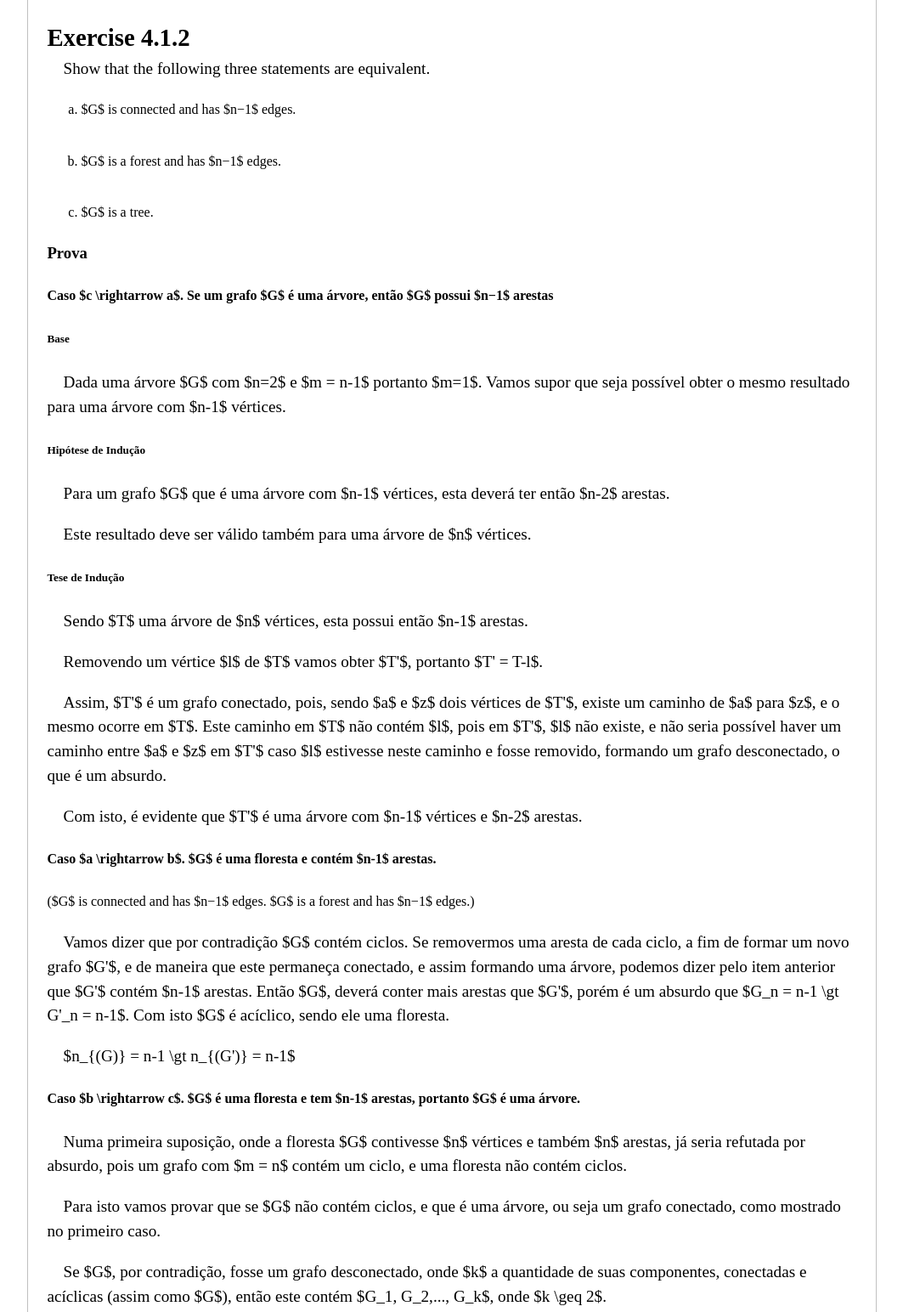
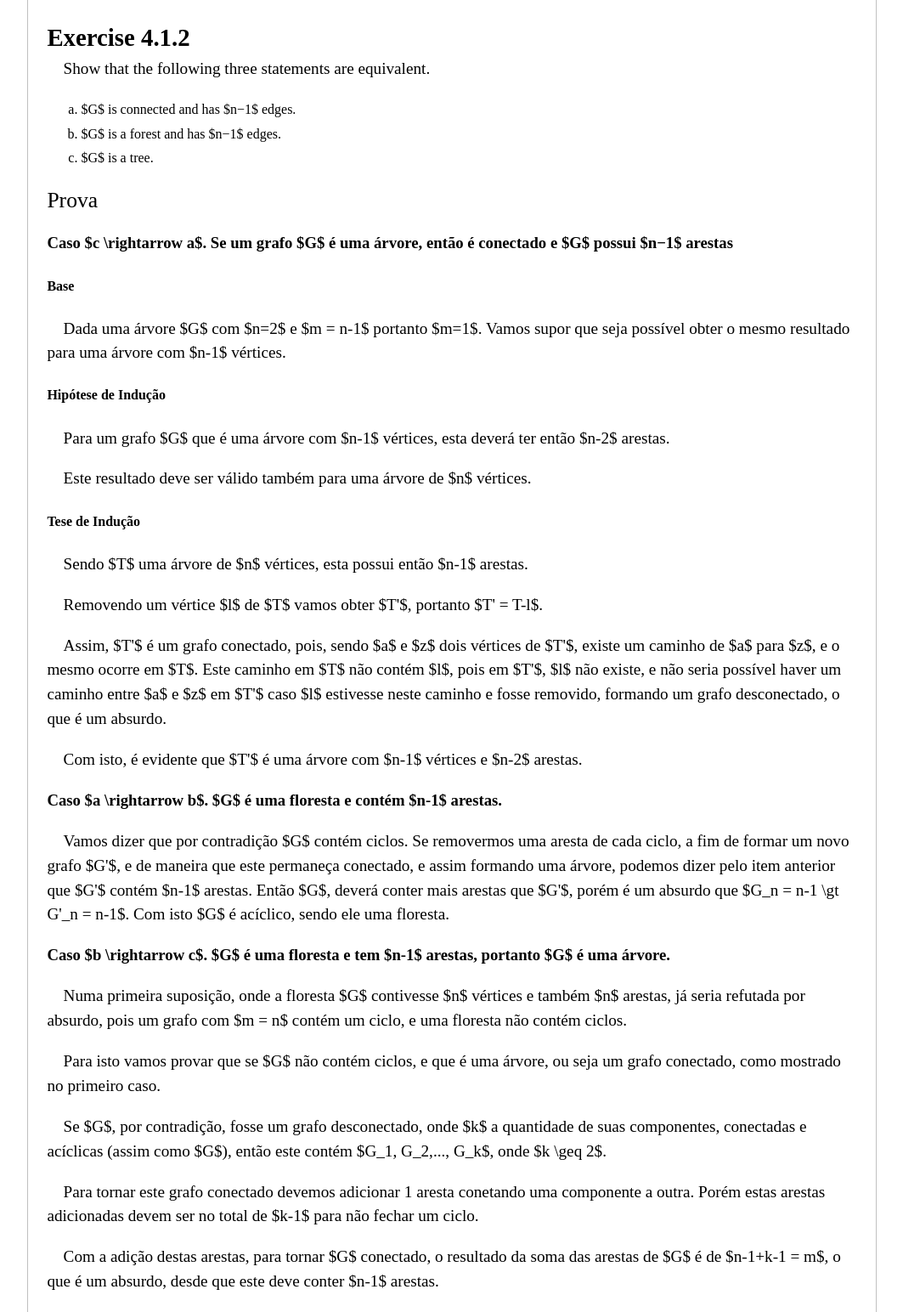
Before and after one commit to vanessametonini/grahps-theory, a website: page lista04/index.html in a window 1280 px wide. Shown: the part 237-1781 px from the top of the page at 85% size, without its empty margins (108-1171 px from the left). Drawn offline with Linux system fonts and the light colour scheme.

Commit message:
L04 tentando resolver 4.1.3 :/

```diff
--- a/css/gt-theme.css
+++ b/css/gt-theme.css
@@ -63,6 +63,11 @@ ol.alpha li {
   padding-bottom: 2em;
 }
 
+
+ol.alpha.enumciado li {
+  padding-bottom: 0;
+}
+
 ol.alpha li:last-child {
   padding-bottom: 0;
 }
@@ -82,7 +87,11 @@ main h2 + p {
   padding-left: 1em;
 }
 
-section h2,
+section h2 {
+  font-weight: 300;
+  font-size: 1.6em;
+}
+
 article p {
   font-weight: 300;
   font-size: 1.2em;
--- a/lista04/index.html
+++ b/lista04/index.html
@@ -19,31 +19,27 @@
             <h1>Exercise 4.1.2</h1>
             <section>
                 <p>Show that the following three statements are equivalent.</p>
-                <ol class="alpha">
+                <ol class="alpha enumciado">
                     <li>$G$ is connected and has $n−1$ edges.</li>
                     <li>$G$ is a forest and has $n−1$ edges.</li>
                     <li>$G$ is a tree.</li>
                 </ol>
             </section>
             <section>
-                <!-- <h3>Lema: Uma árvore é um grafo conectado e sem ciclos.</h3>
-                <p>
-
-                </p> -->
-                <h3>Prova</h3>
-                <h4>Caso $c \rightarrow a$. Se um grafo $G$ é uma árvore, então $G$ possui $n−1$ arestas</h4>
-                <h5>Base</h5>
+                <h2>Prova</h2>
+                <h3>Caso $c \rightarrow a$. Se um grafo $G$ é uma árvore, então é conectado e $G$ possui $n−1$ arestas</h3>
+                <h4>Base</h4>
                 <p>
                     Dada uma árvore $G$ com $n=2$ e $m = n-1$ portanto $m=1$. Vamos supor que seja possível obter o mesmo resultado para uma árvore com $n-1$ vértices.
                 </p>
-                <h5>Hipótese de Indução</h5>
+                <h4>Hipótese de Indução</h4>
                 <p>
                     Para um grafo $G$ que é uma árvore com $n-1$ vértices, esta deverá ter então $n-2$ arestas.
                 </p>
                 <p>
                     Este resultado deve ser válido também para uma árvore de $n$ vértices.
                 </p>
-                <h5>Tese de Indução</h5>
+                <h4>Tese de Indução</h4>
                 <p>
                     Sendo $T$ uma árvore de $n$ vértices, esta possui então $n-1$ arestas.
                 </p>
@@ -57,16 +53,17 @@
                     Com isto, é evidente que $T'$ é uma árvore com $n-1$ vértices e $n-2$ arestas.
                 </p>
 
-                <h4>Caso $a \rightarrow b$. $G$ é uma floresta e contém $n-1$ arestas. </h4>
-                ($G$ is connected and has $n−1$ edges. $G$ is a forest and has $n−1$ edges.)
+                <h3>Caso $a \rightarrow b$. $G$ é uma floresta e contém $n-1$ arestas. </h3>
                 <p>
                     Vamos dizer que por contradição $G$ contém ciclos. Se removermos uma aresta de cada ciclo, a fim de formar um novo grafo $G'$, e de maneira que este permaneça conectado, e assim formando uma árvore, podemos dizer pelo item anterior que $G'$ contém $n-1$ arestas. Então $G$, deverá conter mais arestas que $G'$, porém é um absurdo que $G_n = n-1 \gt G'_n = n-1$. Com isto $G$ é acíclico, sendo ele uma floresta.
                 </p>
-                <p>
-                    $n_{(G)} = n-1 \gt n_{(G')} = n-1$
-                </p>
 
-                <h4>Caso $b \rightarrow c$. $G$ é uma floresta e tem $n-1$ arestas, portanto $G$ é uma árvore.</h4>
+                <h3>Caso $b \rightarrow c$. $G$ é uma floresta e tem $n-1$ arestas, portanto $G$ é uma árvore.</h3>
+                <!-- <pre>
+                    i) G have n-1 edges doesn't imply that all vertices are connected by an edge.  <br>
+                    ii) G have all vertices connected by an
+                    edge doesn't imply that G is connected.
+                </pre> -->
                 <p>
                     Numa primeira suposição, onde a floresta $G$ contivesse $n$ vértices e também $n$ arestas, já seria refutada por absurdo, pois um grafo com $m = n$ contém um ciclo, e uma floresta não contém ciclos.
                 </p>
@@ -86,7 +83,15 @@
         </article>
         <article>
             <h1>Exercise 4.1.3</h1>
-            <p>A <em>saturated hydrocarbon</em> is a molecule $C_mH_n$ in which every carbon atom ($C$) has four bonds, every hydrogen atom $(H)$ has one bond, and no sequence of bonds forms a cycle. Show that, for any positive integer m, the molecule $C_mH_n$ can exist only if $n = 2m + 2$.</p>
+            <p>A <em>saturated hydrocarbon</em> is a molecule $C_mH_n$ in which every carbon atom ($C$) has four bonds, every hydrogen atom $(H)$ has one bond, and no sequence of bonds forms a cycle. Show that, for any positive integer $m$, the molecule $C_mH_n$ can exist only if $n = 2m + 2$.</p>
+            <section>
+                <p>
+                    Traduzindo a molécula do hidrocarboneto saturado em um grafo $G$, podemos dizer que o conjunto de vértices $|V_G|=n+m$ e o conjunto de arestas $|E_G|=m+n-1$, e sabendo que pela sua condição de molécula, não tem ciclos, podemos caracterizar este grafo como uma árvore.
+                </p>
+                <p>
+                    Quando passamos para $m$ um inteiro positivo, como $i = 1,2,...,k$, ...
+                </p>
+            </section>
         </article>
         <article>
             <h1>Exercise 4.1.5</h1>
```
